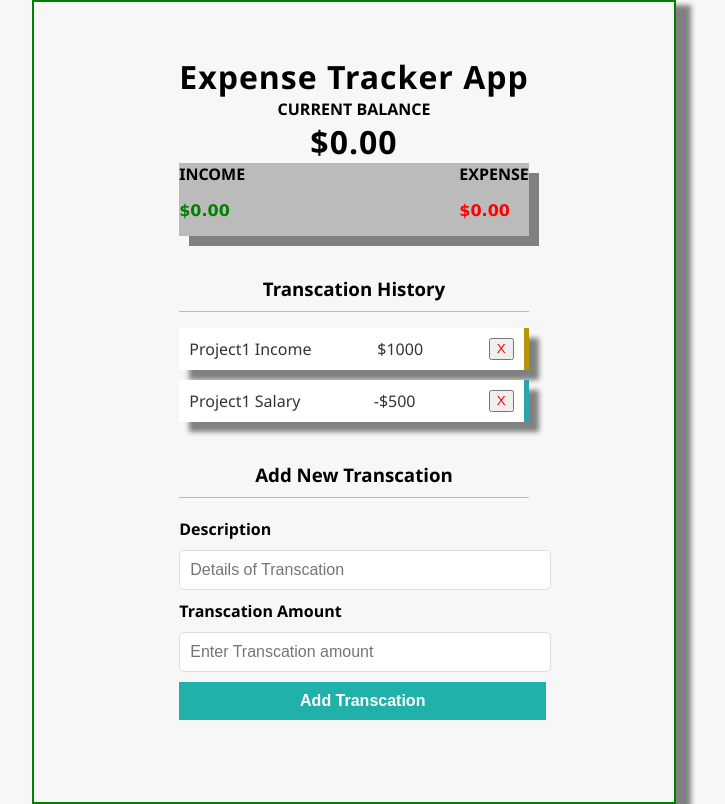
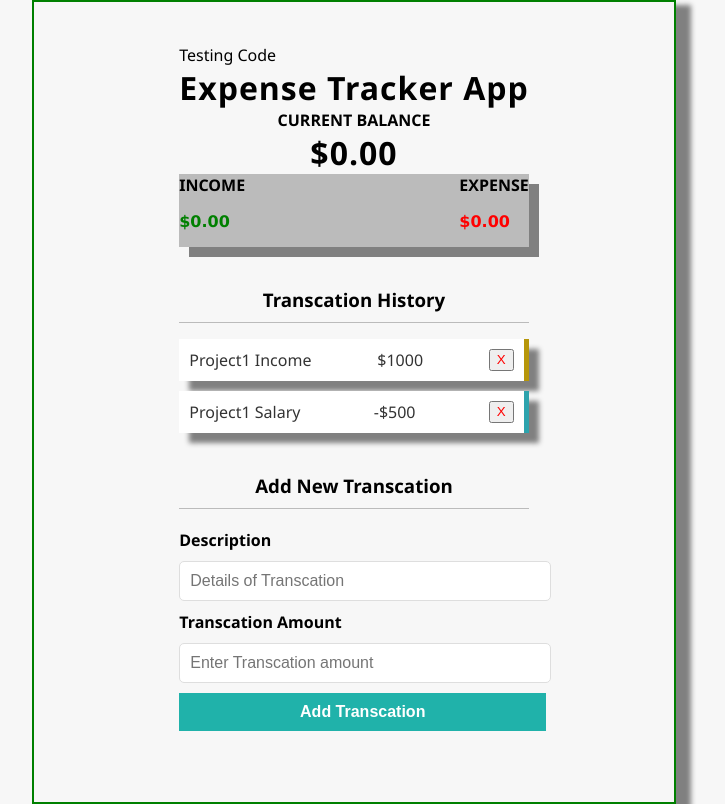
Before and after one commit to mumtazmaqsood/expense_tracker, a React (Create React App) app: page / in a window 1280 px wide. Shown: the whole page, without its empty margins (286-1011 px from the left). Built offline with nearby package versions, Linux system fonts and the light colour scheme.

Commit message:
app code changed

```diff
--- a/src/App.js
+++ b/src/App.js
@@ -14,6 +14,7 @@ import { AddTranscation } from './components/AddTranscation';
 function App() {
   return (
     <div className="App">
+      Testing Code
       <Header />
       <div className="container">
         <Balance />
```
Also changed, not shown: 1 other file (tests, documents, lock files or other folders).
